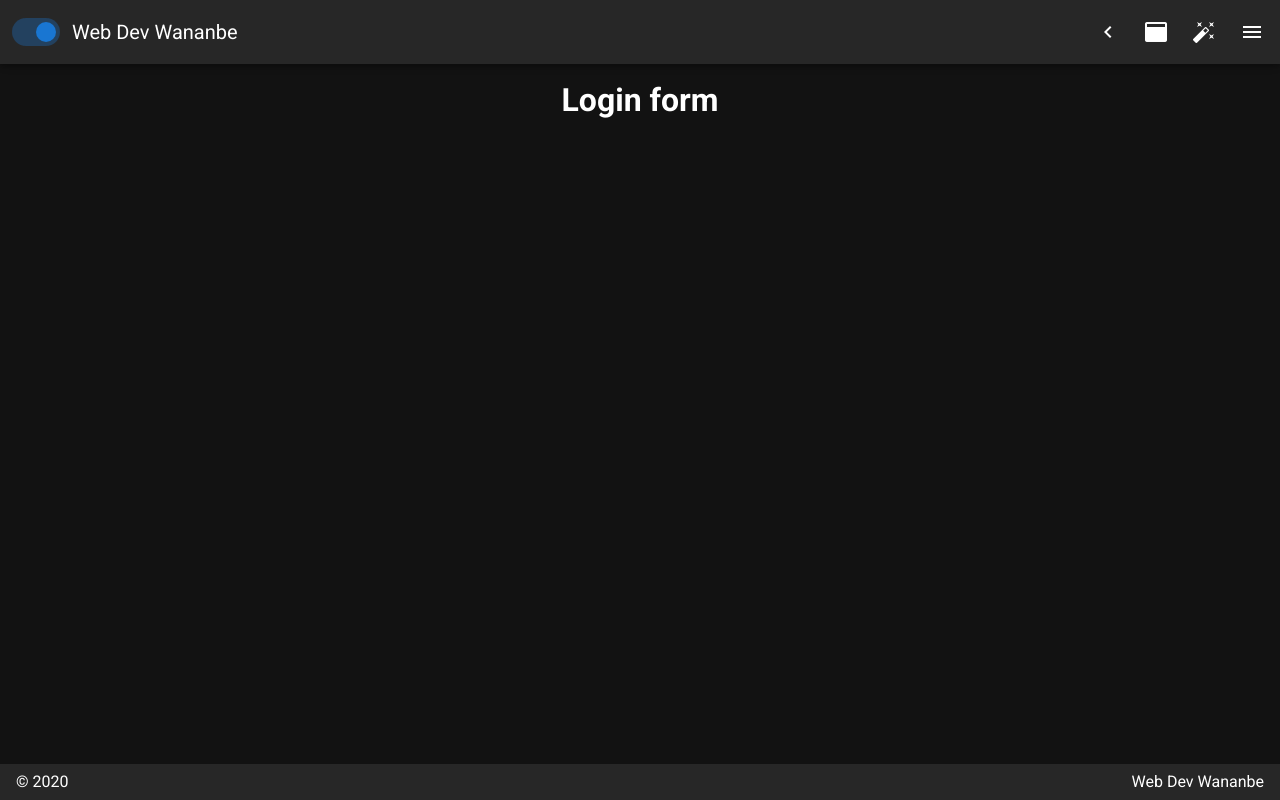
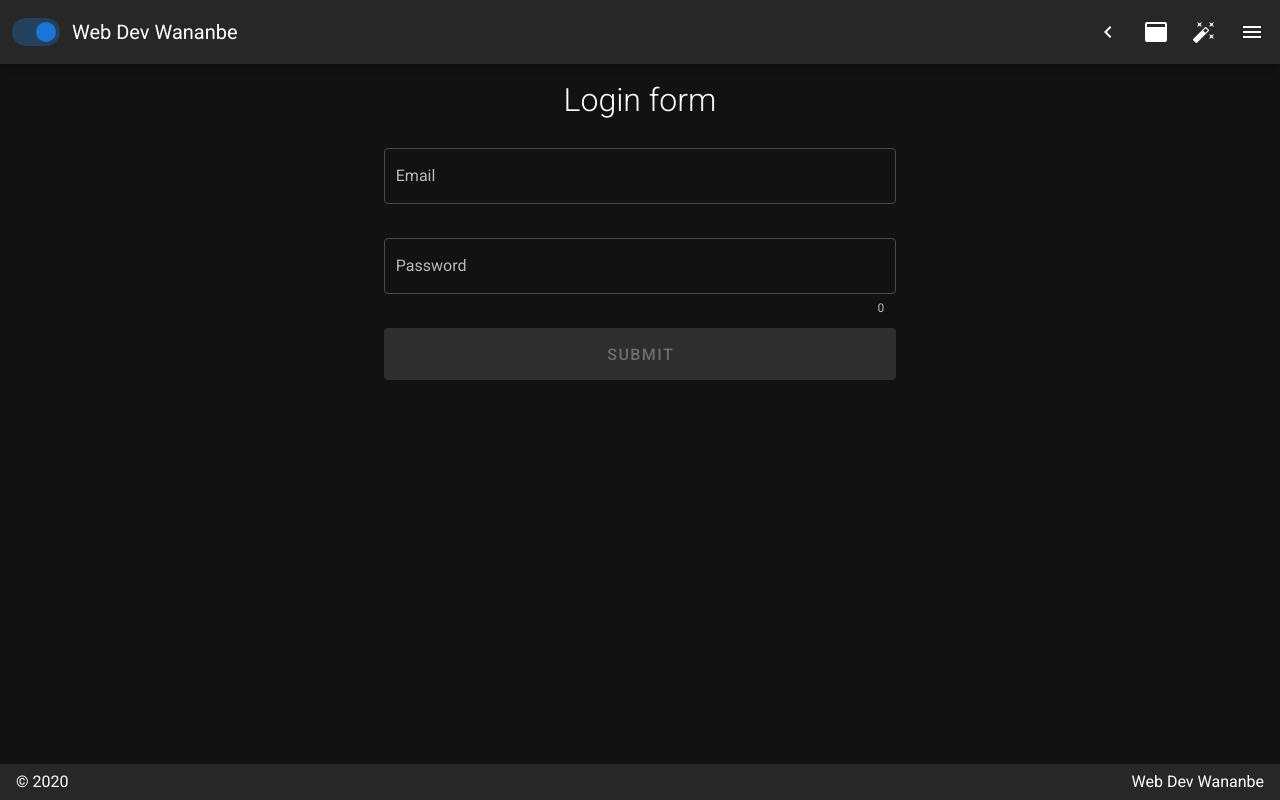
Before and after one commit to Lucascoorek/web-dev-wannabe, a Nuxt app: page /login in a window 1280 px wide. Built offline with nearby package versions, Linux system fonts and the light colour scheme.

Commit message:
login logout complete

```diff
--- a/layouts/default.vue
+++ b/layouts/default.vue
@@ -12,6 +12,29 @@
         <v-list-item
           v-for="(item, i) in items"
           :key="i"
+          :to="item.to"
+          router
+          exact
+        >
+          <v-list-item-action>
+            <v-icon>{{ item.icon }}</v-icon>
+          </v-list-item-action>
+          <v-list-item-content>
+            <v-list-item-title v-text="item.title" />
+          </v-list-item-content>
+        </v-list-item>
+        <v-list-item v-if="user" @click="logout">
+          <v-list-item-action>
+            <v-icon>mdi-logout</v-icon>
+          </v-list-item-action>
+          <v-list-item-content>
+            <v-list-item-title v-text="'Logout'" />
+          </v-list-item-content>
+        </v-list-item>
+        <v-list-item
+          v-for="item in authItems"
+          v-else
+          :key="item.title"
           :to="item.to"
           router
           exact
@@ -55,6 +78,7 @@
 
 <script>
 export default {
+  name: "Default",
   data() {
     return {
       clipped: false,
@@ -71,6 +95,8 @@ export default {
           title: "User",
           to: "/user",
         },
+      ],
+      authItems: [
         {
           icon: "mdi-account-plus",
           title: "Register",
@@ -88,5 +114,16 @@ export default {
       title: "Web Dev Wananbe",
     };
   },
+  computed: {
+    user() {
+      return this.$store.state.auth.user.email;
+    },
+  },
+  methods: {
+    logout() {
+      this.$store.dispatch("auth/removeUser");
+      this.drawer = false;
+    },
+  },
 };
 </script>
--- a/layouts/landing.vue
+++ b/layouts/landing.vue
@@ -1,5 +1,5 @@
 <template>
-  <v-app>
+  <v-app dark>
     <v-content>
       <v-container class="fill-height">
         <nuxt />
@@ -9,7 +9,9 @@
 </template>
 
 <script>
-export default {};
+export default {
+  name: "Landing",
+};
 </script>
 
 <style scoped></style>
--- a/pages/login.vue
+++ b/pages/login.vue
@@ -1,13 +1,73 @@
 <template>
   <v-row align="center" justify="center" class="text-center">
-    <v-col cols="12">
-      <h1 color="primary">Login form</h1>
+    <v-col cols="12" sm="6">
+      <h1 class="font-weight-light">Login form</h1>
+      <v-form ref="form" v-model="valid" class="mx-7" @submit.prevent="submit">
+        <v-text-field
+          v-model="email"
+          class="mb-1 mt-6"
+          label="Email"
+          :rules="emailRules"
+          required
+          outlined
+        >
+        </v-text-field>
+        <v-text-field
+          v-model="password"
+          class="mb-1"
+          label="Password"
+          type="password"
+          :counter="counterOne"
+          required
+          outlined
+        >
+        </v-text-field>
+        <v-btn
+          :loading="buttonLoading"
+          :disabled="!valid"
+          type="submit"
+          x-large
+          block
+          >Submit</v-btn
+        >
+      </v-form>
     </v-col>
   </v-row>
 </template>
 
 <script>
-export default {};
+export default {
+  data() {
+    return {
+      valid: false,
+      email: "",
+      emailRules: [
+        (v) => !!v || "E-mail is required",
+        (v) => /.+@.+\..+/.test(v) || "E-mail must be valid",
+      ],
+      password: "",
+      counterOne: 0,
+      buttonLoading: false,
+    };
+  },
+  methods: {
+    submit() {
+      this.buttonLoading = true;
+      this.$store
+        .dispatch({
+          type: "auth/loginUser",
+          email: this.email,
+          password: this.password,
+        })
+        .then(() => {
+          this.$refs.form.reset();
+          this.buttonLoading = false;
+          this.$router.push({ name: "user" });
+        })
+        .catch((err) => console.log(err));
+    },
+  },
+};
 </script>
 
 <style></style>
--- a/pages/register.vue
+++ b/pages/register.vue
@@ -77,7 +77,7 @@ export default {
       this.buttonLoading = true;
       this.$store
         .dispatch({
-          type: "auth/addUser",
+          type: "auth/registerUser",
           email: this.email,
           password: this.password,
         })
--- a/pages/user.vue
+++ b/pages/user.vue
@@ -1,14 +1,14 @@
 <template>
   <div class="d-flex flex-column justify-center align-center">
     <h1 class="display-2 font-weight-light">User</h1>
-    <p v-if="user">{{ user.email }}</p>
+    <p v-if="user">{{ user }}</p>
   </div>
 </template>
 <script>
 export default {
   computed: {
     user() {
-      return this.$store.state.auth.user;
+      return this.$store.state.auth.user.email;
     },
   },
   created() {
--- a/store/auth.js
+++ b/store/auth.js
@@ -11,10 +11,14 @@ export const mutations = {
       email: payload.email,
     };
   },
+  removeUser(state) {
+    state.user.email = null;
+    console.log("logout");
+  },
 };
 
 export const actions = {
-  addUser(context, payload) {
+  registerUser(context, payload) {
     this.$fireAuth
       .createUserWithEmailAndPassword(payload.email, payload.password)
       .then((cred) => {
@@ -25,4 +29,17 @@ export const actions = {
         console.log(err);
       });
   },
+  loginUser(context, payload) {
+    this.$fireAuth
+      .signInWithEmailAndPassword(payload.email, payload.password)
+      .then((cred) => {
+        console.log("loged in");
+      })
+      .catch((err) => {
+        console.log(err);
+      });
+  },
+  removeUser(context) {
+    this.$fireAuth.signOut().then(() => context.commit("removeUser"));
+  },
 };
```
